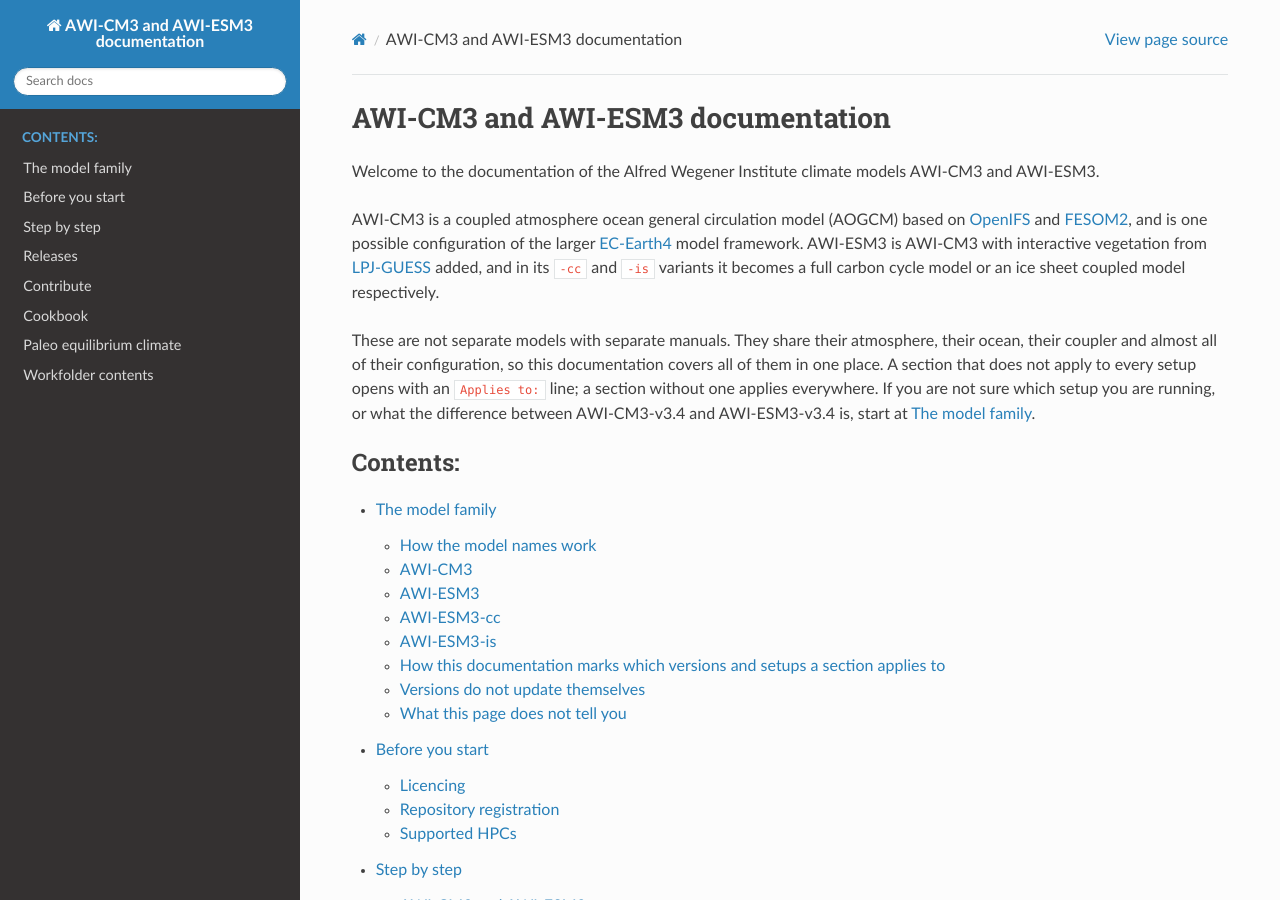
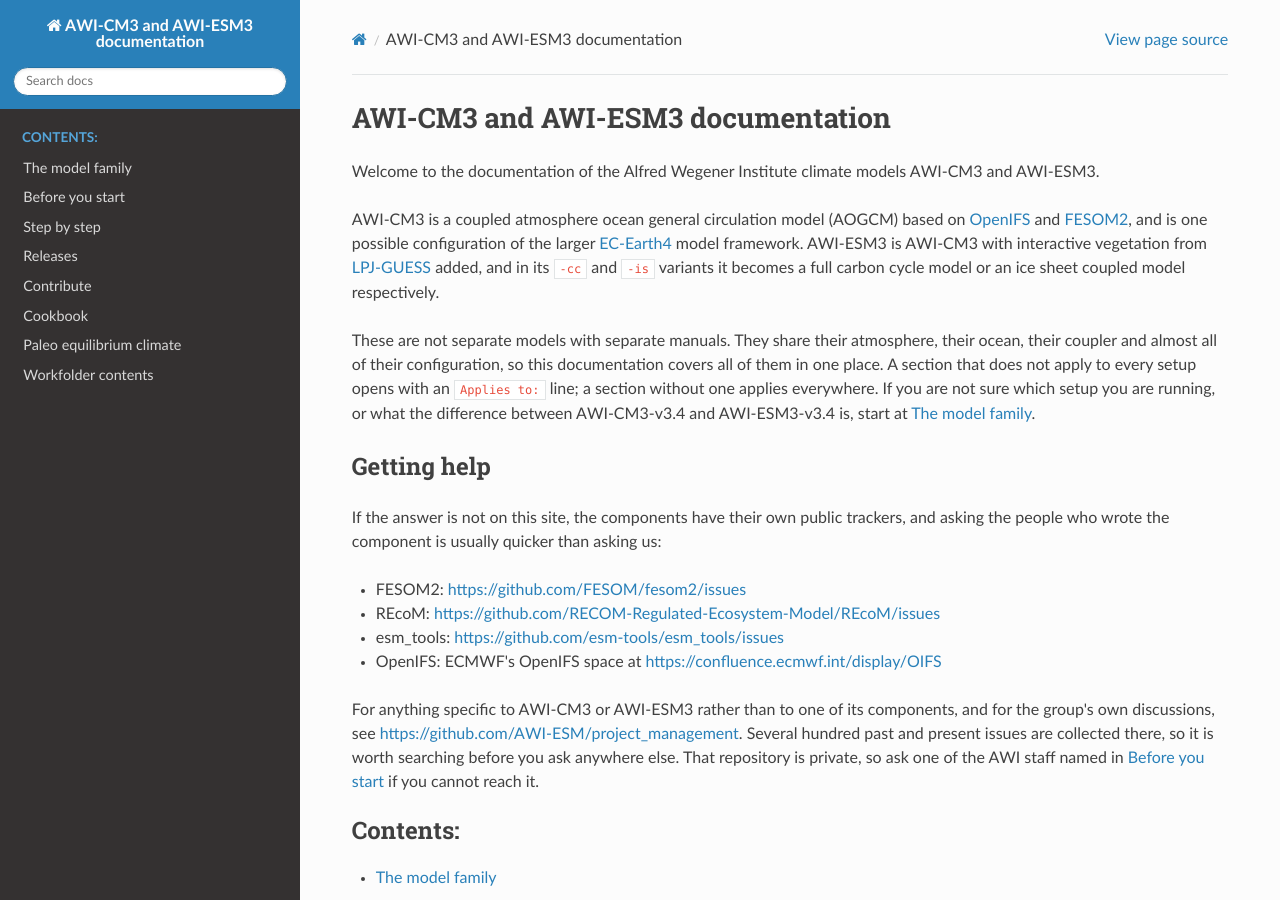
Before and after one commit to AWI-ESM/documentation_AWI-CM3, a Sphinx documentation site: the page built from source/index.rst, in a window 1280 px wide and 900 px high. Built offline with Sphinx 7.4.7 and the Read the Docs theme 3.1.0, drawn with Linux system fonts in a browser that asks for light colours.

Commit message:
Point the landing page at component and internal support

```diff
--- a/source/index.rst
+++ b/source/index.rst
@@ -12,6 +12,18 @@
 
 These are not separate models with separate manuals. They share their atmosphere, their ocean, their coupler and almost all of their configuration, so this documentation covers all of them in one place. A section that does not apply to every setup opens with an ``Applies to:`` line; a section without one applies everywhere. If you are not sure which setup you are running, or what the difference between AWI-CM3-v3.4 and AWI-ESM3-v3.4 is, start at :doc:`model_family`.
 
+Getting help
+============
+
+If the answer is not on this site, the components have their own public trackers, and asking the people who wrote the component is usually quicker than asking us:
+
+- FESOM2: https://github.com/FESOM/fesom2/issues
+- REcoM: https://github.com/RECOM-Regulated-Ecosystem-Model/REcoM/issues
+- esm_tools: https://github.com/esm-tools/esm_tools/issues
+- OpenIFS: ECMWF's OpenIFS space at https://confluence.ecmwf.int/display/OIFS
+
+For anything specific to AWI-CM3 or AWI-ESM3 rather than to one of its components, and for the group's own discussions, see https://github.com/AWI-ESM/project_management. Several hundred past and present issues are collected there, so it is worth searching before you ask anywhere else. That repository is private, so ask one of the AWI staff named in :doc:`before_you_start` if you cannot reach it.
+
 .. toctree::
    :maxdepth: 2
    :caption: Contents:
```
